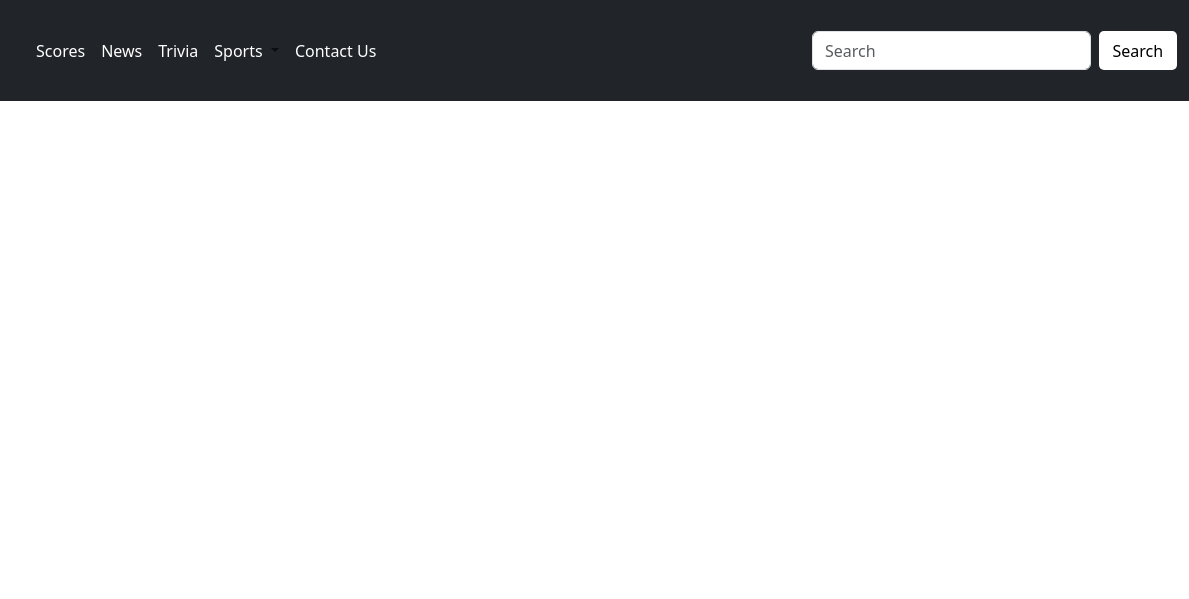
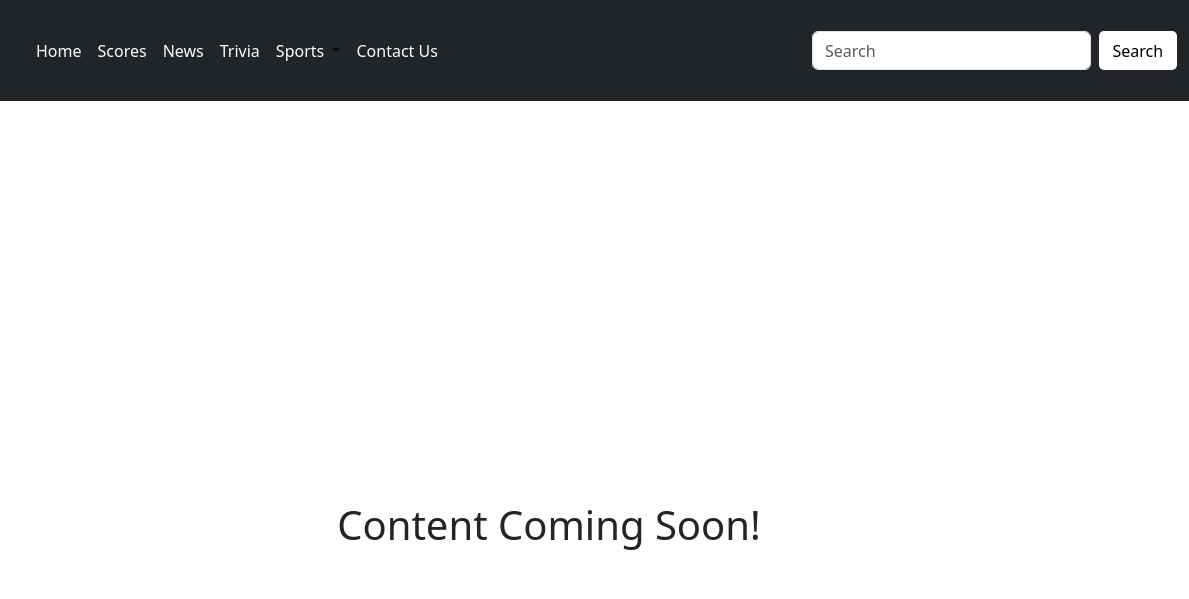
Before and after one commit to whardee32/Sports-n-Stuff, a plain HTML site: page html/baseball.html in a window 1280 px wide. Shown: the top 599 px of the page, 91-1280 px from the left. Drawn offline with nearby package versions, Linux system fonts and the light colour scheme; a web font is replaced by a local one.

Commit message:
added home navigation

```diff
--- a/css/layout.css
+++ b/css/layout.css
@@ -170,3 +170,9 @@ h2 {
     padding: 20px;
 main
 }
+
+.comingsoon {
+    text-align: center;
+    margin-top: 400px;
+
+}
--- a/html/baseball.html
+++ b/html/baseball.html
@@ -26,6 +26,9 @@
               <li class="nav-item">
                 <a class="nav-link active" aria-current="page" href="#"></Img></a>
               </li>
+              <li class="nav-item">
+                <a class="nav-link" href="index.html"><span class="navtext">Home</span></a>
+                </li>
               <li class="nav-item">
                 <a class="nav-link" href="scores.html"><span class="navtext">Scores</span></a>
               </li>
@@ -60,6 +63,8 @@
           </div>
         </div>
       </nav>
+
+      <h1 class="comingsoon">Content Coming Soon!</h1>
   <footer>
     <div class="footer">
       <div class="row">
```
Also changed, not shown: html/basketball.html (+3 -0 lines), html/contacts.html (+3 -0 lines), html/football.html (+4 -0 lines), html/hockey.html (+4 -0 lines), html/index.html (+5 -1 lines), html/news.html (+3 -0 lines), html/scores.html (+3 -0 lines), html/teams.html (+3 -0 lines), html/trivia.html (+3 -0 lines).
